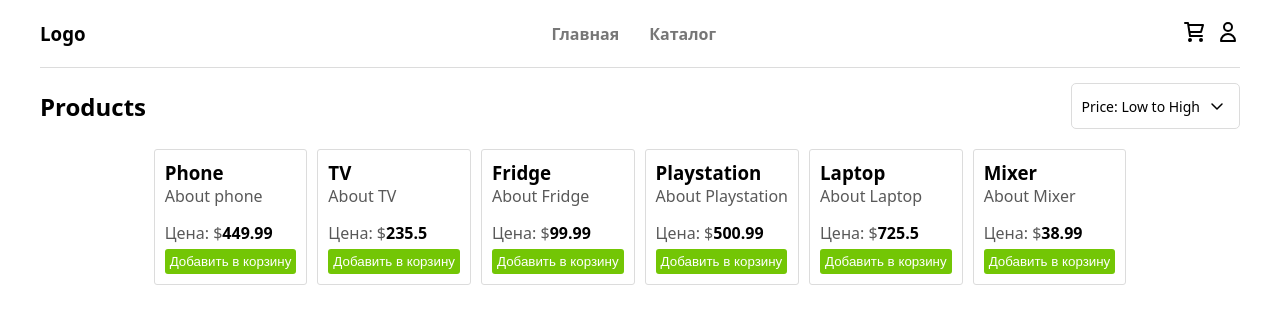
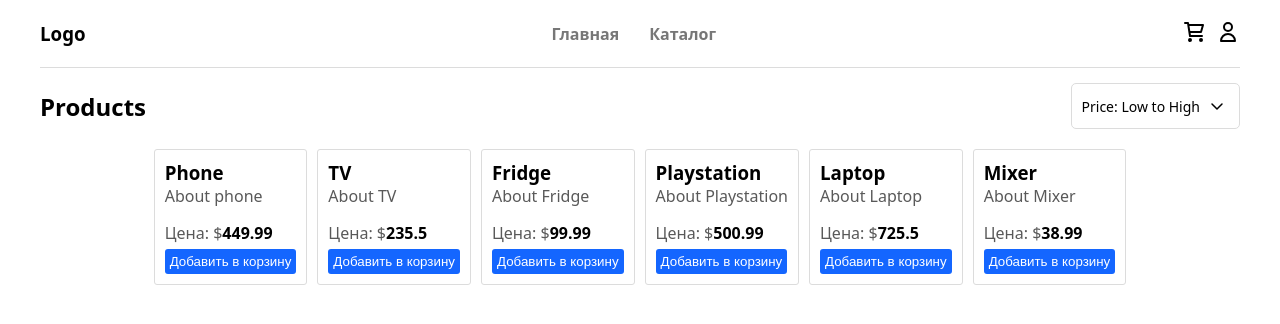
Before and after one commit to isHardCoded/react-start, a React (Vite) app: page / in a window 1280 px wide. Shown: the top 324 px of the page. Built offline with nearby package versions, Linux system fonts and the light colour scheme.

Commit message:
Изменили цвет кнопки 'Добавить в корзину'

```diff
--- a/src/components/card/index.module.css
+++ b/src/components/card/index.module.css
@@ -22,7 +22,7 @@
 		padding: 5px;
 
 		margin-top: 5px;
-		background-color: rgb(115, 198, 5);
+		background-color: rgb(20, 102, 255);
 		color: white;
 
 		border-radius: 3px;
```
Also changed, not shown: 1 other file (tests, documents, lock files or other folders).
